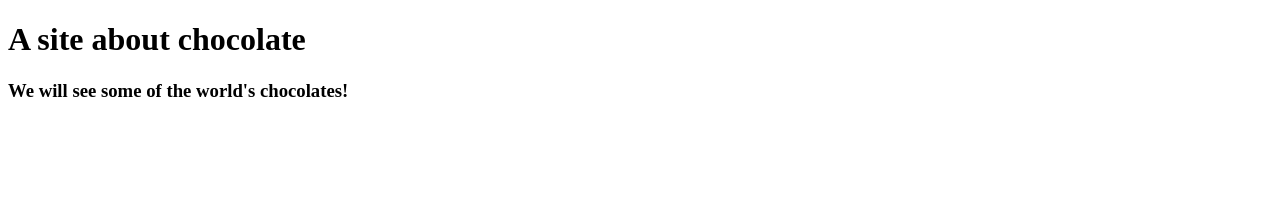
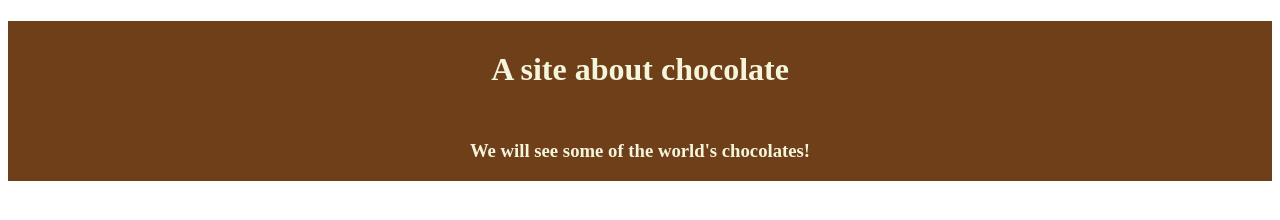
Before and after one commit to KyrNikSteve/kyriakosWEB2GitTest, a plain HTML site: page index.html in a window 1280 px wide. Drawn offline with Linux system fonts and the light colour scheme.

Commit message:
third commit

```diff
--- a/css/mystyles.css
+++ b/css/mystyles.css
@@ -1,10 +1,10 @@
 .jumbotron{
-    color: #6E3F19;
+    background-color: #6E3F19;
     width:100%;
     height: 160px;
 }
 .jumbotron h1,h3 {
-    background-color: #F5F5DC;
+    color: #F5F5DC;
     text-align: center;
     padding-top: 30px;
 }
--- a/index.html
+++ b/index.html
@@ -4,7 +4,7 @@
     <meta charset="UTF-8">
     <meta name="viewport" content="width=device-width, initial-scale=1.0">
     <meta http-equiv="X-UA-Compatible" content="ie=edge">
-    <link rel="stylesheet" type="text/css" href="css/mystyle.css">
+    <link rel="stylesheet" type="text/css" href="css/mystyles.css">
     <title>Choco Home</title>
 </head>
 <body>
```
